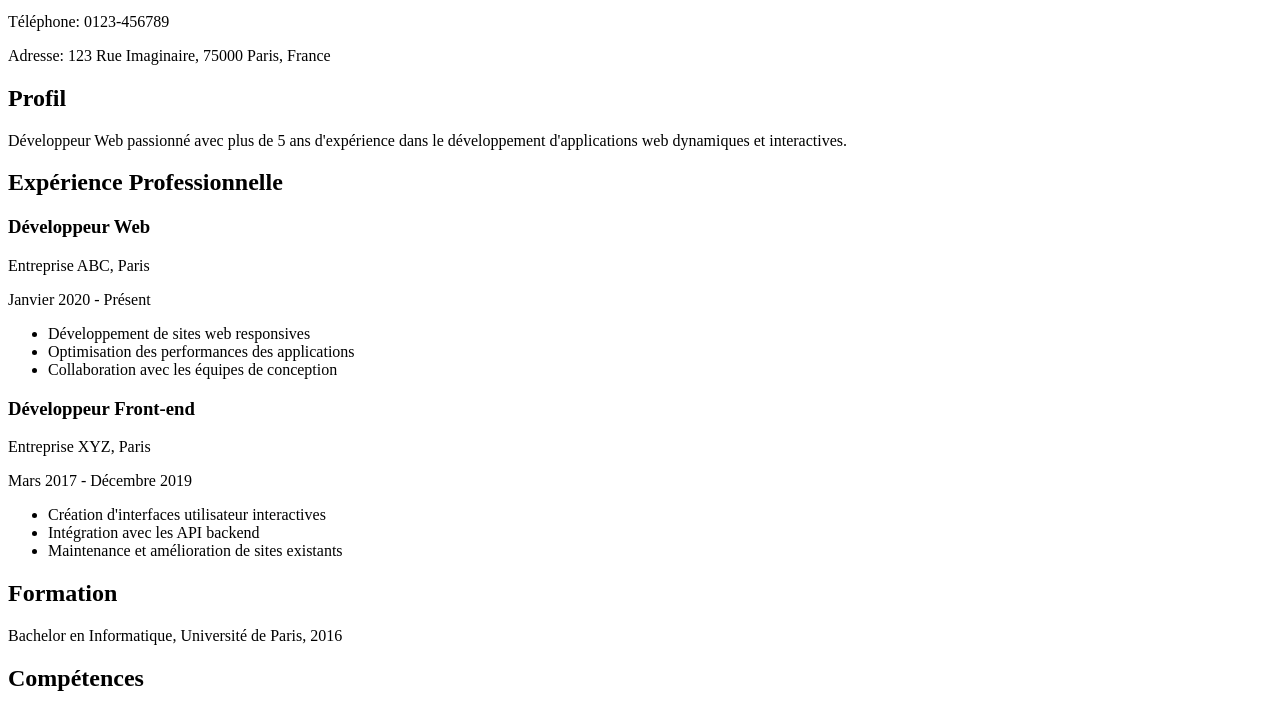
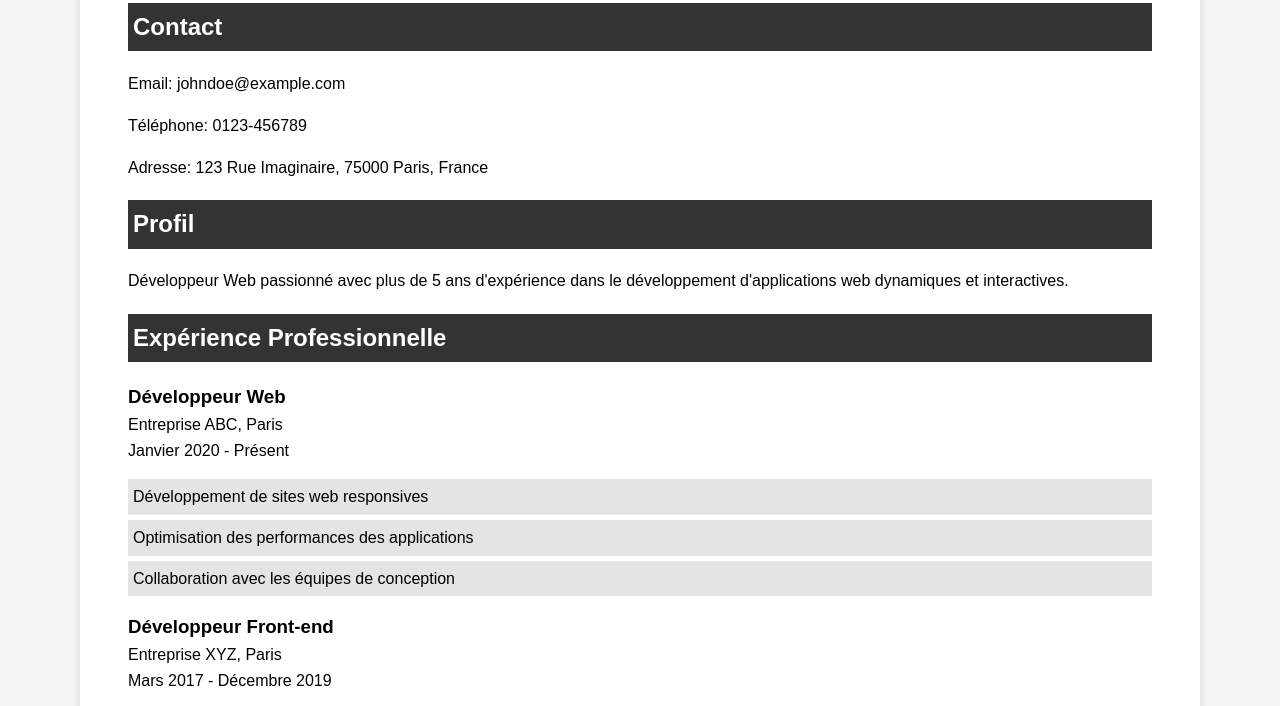
Before and after one commit to Daniel9745/Cv-Open-source, a plain HTML site: page index.html in a window 1280 px wide. Shown: the part 186-892 px from the top of the page. Drawn offline with Linux system fonts and the light colour scheme; a script that the page names is missing.

```diff
--- a/assets/styles/css/style.css
+++ b/assets/styles/css/style.css
@@ -10,13 +10,14 @@
 }
 
 .container {
-    width: 80%;
+    width: 80vw;
+    max-width: 1200px;
     margin: auto;
     overflow: hidden;
     background: #fff;
-    padding: 20px;
     box-shadow: 0 0 10px rgba(0, 0, 0, 0.1);
     margin-top: 20px;
+    padding: 3em;
 }
 
 header {
@@ -41,7 +42,6 @@
     background: #333;
     color: #fff;
     padding: 5px;
-    margin: 0 -20px 10px;
 }
 
 .job, .education {
--- a/index.html
+++ b/index.html
@@ -4,7 +4,7 @@
     <meta charset="UTF-8">
     <meta name="viewport" content="width=device-width, initial-scale=1.0">
     <title>CV de John Doe</title>
-    <link rel="stylesheet" href="style.css">
+    <link rel="stylesheet" href="./assets/styles/css/style.css">
 </head>
 <body>
     <div class="container">
```
Also changed, not shown: 1 other file.
